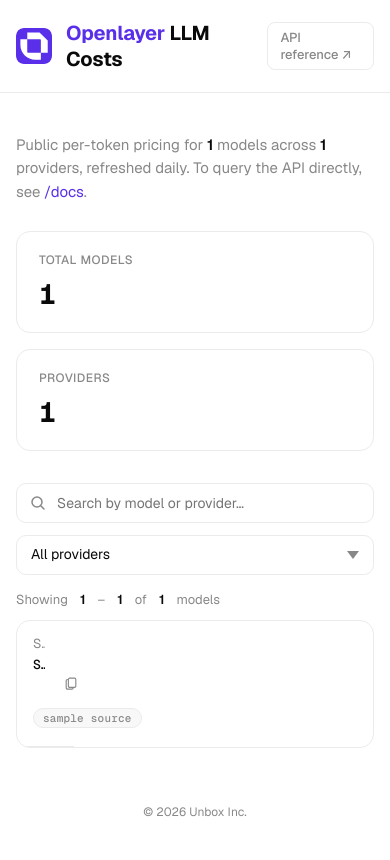
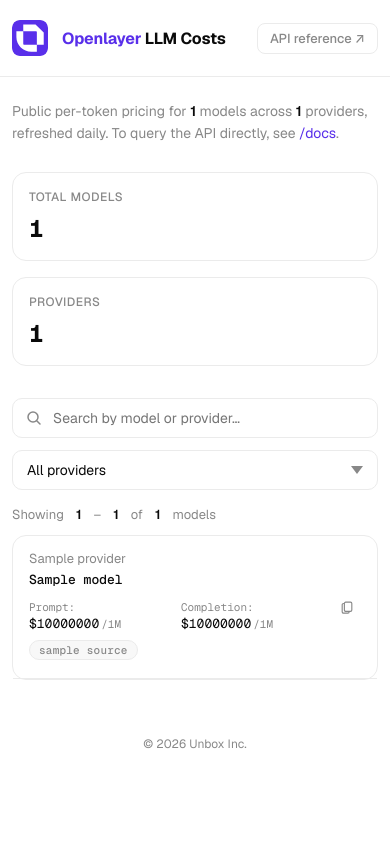
Before and after one commit to openlayer-ai/llm-cost-service, a FastAPI app: template service/templates/index.html in a window 390 px wide. After the commit the page ends 749 px from the top, so only its background shows below. Run offline with FastAPI, Linux system fonts and the light colour scheme; the template is opened without the code that fills it: most values are stand-ins (such as "Sample title", 1, 10 or a date in 2020); parts of the project's set-up code (start-up, migrations or seed data) failed here and were passed over.

Commit message:
chore(closes OPEN-10929): lLM cost service dashboard not responsive

```diff
--- a/service/templates/index.html
+++ b/service/templates/index.html
@@ -19,6 +19,7 @@
     --bg: #ffffff;
     --bg-soft: #f8f8f8;
     --success: #1f9d55;
+    --header-h: 77px;
   }
   html { font-family: 'Geist', system-ui, -apple-system, sans-serif; }
   body { background: var(--bg); color: var(--fg); min-height: 100vh; -webkit-font-smoothing: antialiased; }
@@ -35,7 +36,7 @@
     display: flex; align-items: center; gap: 14px;
   }
   .logo { width: 36px; height: 36px; border-radius: 8px; flex-shrink: 0; }
-  .header h1 { font-size: 20px; font-weight: 700; letter-spacing: -0.01em; }
+  .header h1 { font-size: clamp(16px, 2.5vw, 20px); font-weight: 700; letter-spacing: -0.01em; }
   .header h1 .brand { color: var(--brand); }
   .header .spacer { flex: 1; }
   .header .api-link {
@@ -46,7 +47,7 @@
   .header .api-link:hover { color: var(--brand); border-color: var(--brand); text-decoration: none; }
 
   /* Main */
-  .main { max-width: 1180px; margin: 0 auto; padding: 40px 24px 24px; }
+  .main { max-width: 1180px; margin: 0 auto; padding: clamp(24px, 4vw, 40px) 24px 24px; }
   .intro { color: var(--fg-muted); font-size: 15px; line-height: 1.55; margin-bottom: 28px; max-width: 680px; }
   .intro strong { color: var(--fg); font-weight: 600; }
 
@@ -60,11 +61,11 @@
     padding: 20px 22px;
   }
   .status-card .label { font-size: 12px; font-weight: 500; color: var(--fg-muted); text-transform: uppercase; letter-spacing: 0.04em; margin-bottom: 8px; }
-  .status-card .value { font-size: 28px; font-weight: 700; letter-spacing: -0.02em; font-variant-numeric: tabular-nums; }
+  .status-card .value { font-size: clamp(22px, 4vw, 28px); font-weight: 700; letter-spacing: -0.02em; font-variant-numeric: tabular-nums; }
 
   /* Controls */
   .controls {
-    display: grid; grid-template-columns: 1fr 240px; gap: 12px;
+    display: grid; grid-template-columns: 1fr minmax(180px, 240px); gap: 12px;
     margin-bottom: 16px;
   }
   .control { position: relative; }
@@ -130,7 +131,7 @@
   tbody td.cell-source { overflow: visible; }
 
   thead th {
-    position: sticky; top: 77px; z-index: 5;
+    position: sticky; top: var(--header-h); z-index: 5;
     background: var(--bg-soft);
     text-align: left; padding: 12px 16px; font-size: 12px; font-weight: 600;
     color: var(--fg-muted); text-transform: uppercase; letter-spacing: 0.04em;
@@ -214,21 +215,44 @@
   .footer a { color: inherit; text-decoration: underline; text-decoration-color: var(--border); }
   .footer a:hover { color: var(--brand); text-decoration-color: var(--brand); }
 
+  /* Tablet */
+  @media (max-width: 1024px) {
+    .controls { grid-template-columns: 1fr; }
+    .status-card .value { font-size: 24px; }
+    .table-wrap { overflow-x: auto; -webkit-overflow-scrolling: touch; }
+    table { min-width: 680px; }
+    thead th { top: 0; }
+  }
+
   /* Mobile */
   @media (max-width: 720px) {
+    :root { --header-h: 65px; }
     .header-inner, .main, .footer { padding-left: 16px; padding-right: 16px; }
     .status-strip { grid-template-columns: 1fr; }
     .controls { grid-template-columns: 1fr; }
+    .table-wrap { overflow-x: visible; }
+    table { display: block; min-width: 0; table-layout: auto; }
+    colgroup { display: none; }
     thead { display: none; }
+    tbody { display: block; }
     tbody tr { display: grid; grid-template-columns: 1fr 1fr auto; gap: 4px 12px; padding: 14px 16px; align-items: center; }
-    tbody td { padding: 0; border: none; }
+    tbody td { display: block; padding: 0; border: none; white-space: normal; width: auto; }
     tbody td.cell-provider { grid-column: 1 / 3; }
-    tbody td.cell-model { grid-column: 1 / 3; margin-bottom: 6px; }
+    tbody td.cell-model { grid-column: 1 / 3; margin-bottom: 6px; overflow-wrap: break-word; word-break: break-word; }
     tbody td.cell-prompt::before { content: "Prompt: "; color: var(--fg-muted); font-size: 11px; }
     tbody td.cell-completion::before { content: "Completion: "; color: var(--fg-muted); font-size: 11px; }
     tbody td.cell-source { grid-column: 1 / 3; margin-top: 4px; }
     tbody td.copy-cell { grid-column: 3; grid-row: 1 / 6; padding: 0 !important; }
     tbody td.num { text-align: left; }
+    .pagination { flex-wrap: wrap; }
+  }
+
+  /* Small phone */
+  @media (max-width: 480px) {
+    .header-inner, .main, .footer { padding-left: 12px; padding-right: 12px; }
+    .status-card { padding: 16px; }
+    .intro { font-size: 14px; }
+    .header h1 { font-size: 16px; }
   }
 </style>
 </head>
```
